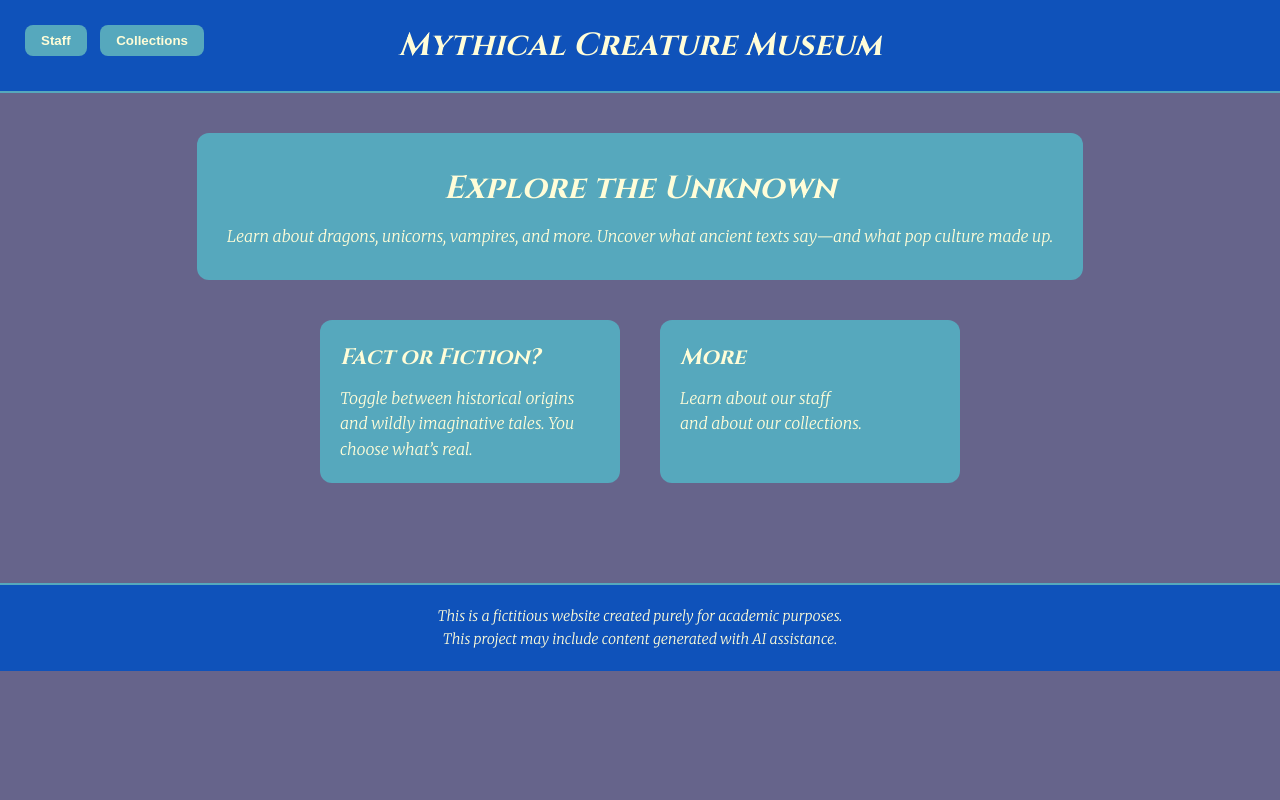
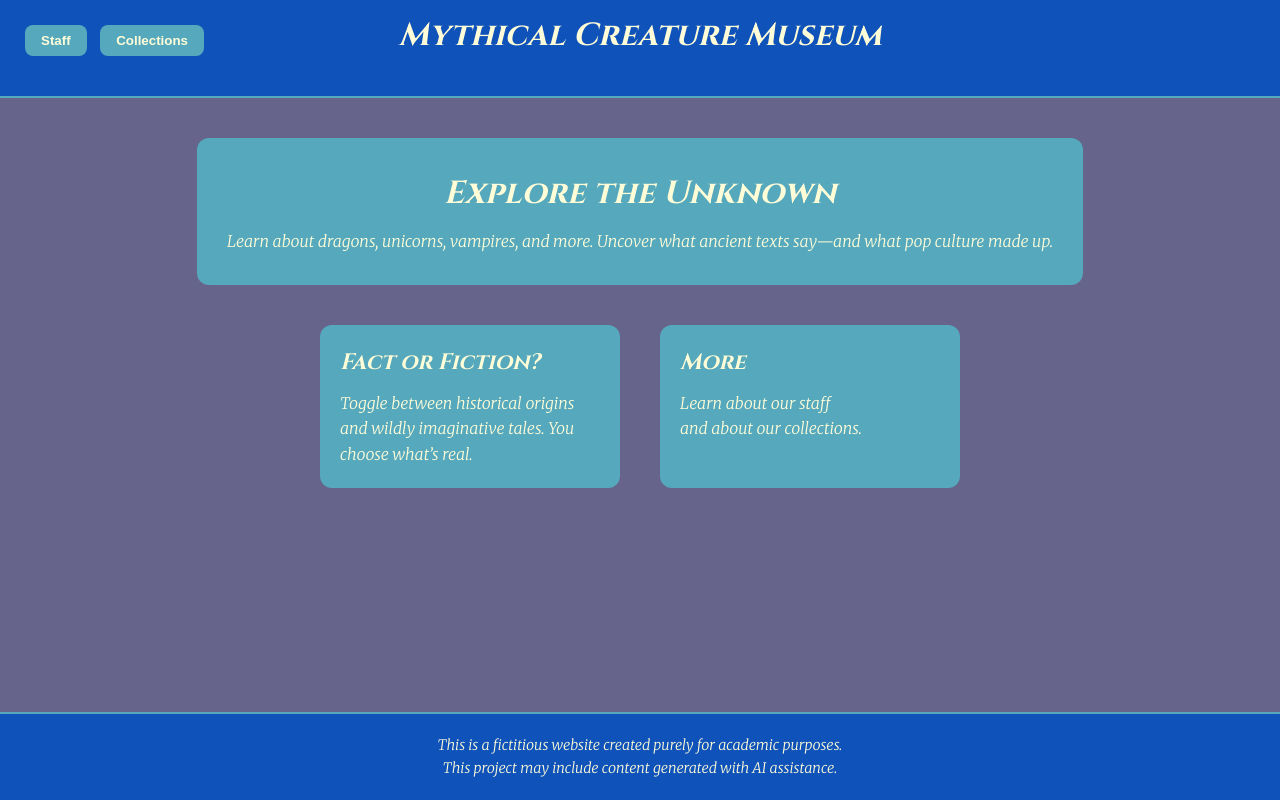
Before and after one commit to yelyaht/Museum, a plain HTML site: page index.html in a window 1280 px wide. Drawn offline with Linux system fonts and the light colour scheme.

Commit message:
Update style.css

```diff
--- a/css/style.css
+++ b/css/style.css
@@ -8,6 +8,12 @@
   padding: 0;
 }
 
+html, body {
+  height: 100%; /* added */
+  display: flex; /* added */
+  flex-direction: column; /* added */
+}
+
 body {
   font-family: 'Merriweather', serif;
   font-weight: 300;
@@ -15,6 +21,8 @@ body {
   background-color: #66648b;
   color: #fffdd8;
   line-height: 1.6;
+  margin: 0;
+  padding: 0;
 }
 
 /* Header */
@@ -23,17 +31,22 @@ header {
   top: 0;
   background-color: #0f52ba;
   color: #fffdd8;
-  padding: 20px;
+  padding: 10px 20px 25px;
   z-index: 1000;
   text-align: center;
   border-bottom: 2px solid #56a8bd;
+  display: flex;
+  flex-direction: column;
+  align-items: center;
 }
 
 header h1 {
   font-family: 'Cinzel', serif;
   font-size: 2em;
+  margin-bottom: 10px;
 }
 
+/* attempt to get nav container below title */
 .nav-buttons {
   position: absolute;
   top: 20px;
@@ -62,6 +75,7 @@ button:hover {
   display: flex;
   flex-direction: column;
   align-items: center;
+  flex: 1;
 }
 
 .hero {
@@ -117,7 +131,7 @@ footer {
   background-color: #0f52ba;
   text-align: center;
   padding: 20px;
-  margin-top: 60px;
+  margin-top: auto;
   border-top: 2px solid #56a8bd;
   font-size: 0.9em;
 }
```
